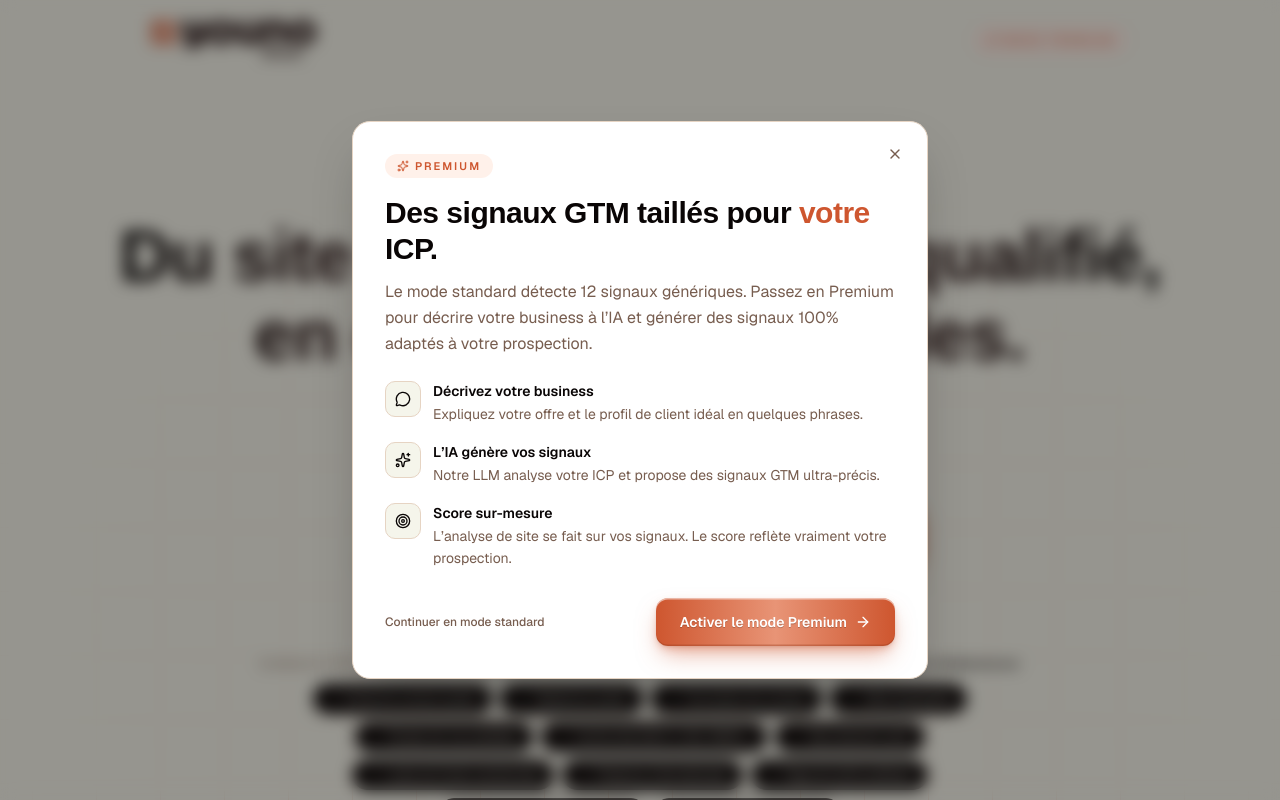
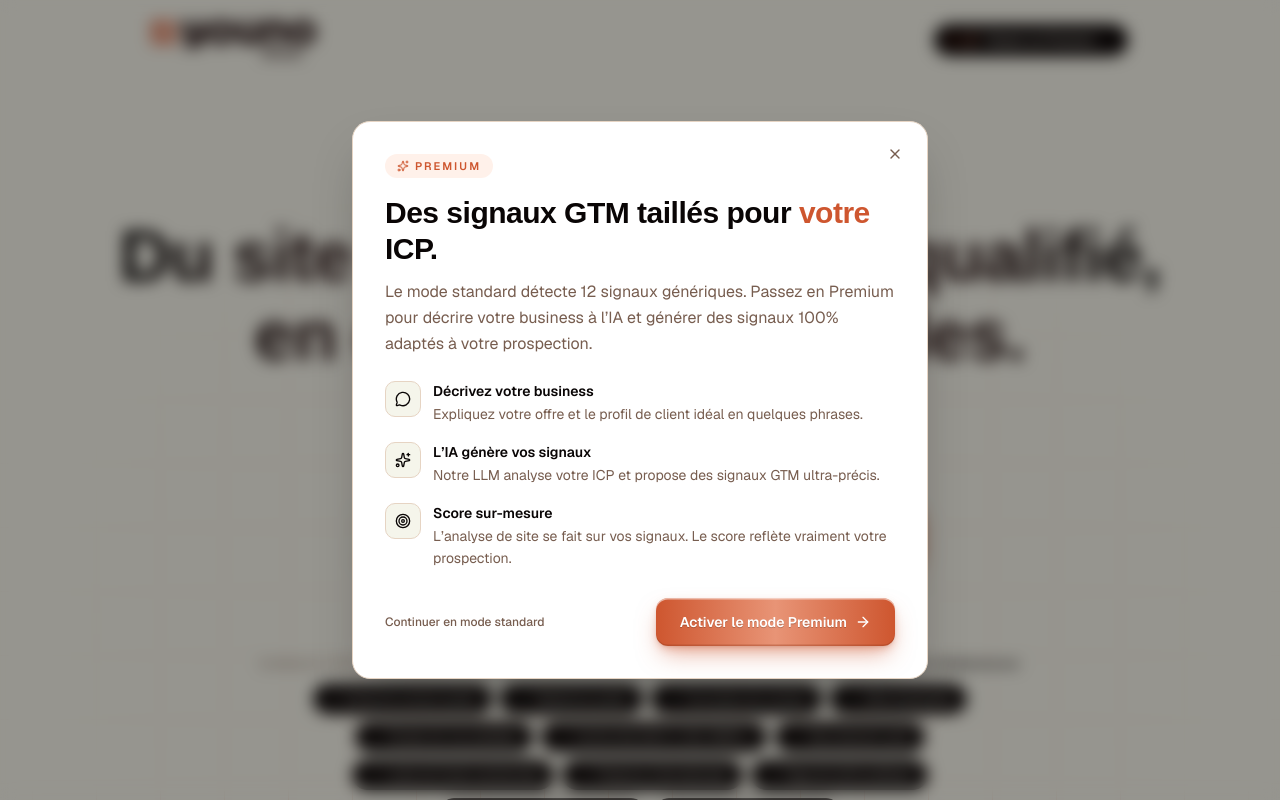
Before and after one commit to HamzaNADIFI07/Youno-Scout, a Next.js app: page / in a window 1280 px wide. Shown: the top 800 px of the page. Built offline with nearby package versions, Linux system fonts and the light colour scheme; a web font is replaced by a local one.

Commit message:
style: redesign premium CTA as dark pill with pulsing orange dot

```diff
--- a/src/components/site-header.tsx
+++ b/src/components/site-header.tsx
@@ -24,10 +24,20 @@ export function SiteHeader({
         {showPremiumCta ? (
           <Link
             href="/premium"
-            className="inline-flex items-center gap-1.5 rounded-full border border-[#ce562f]/20 bg-[#fff1ea] px-3 py-1.5 text-[11px] font-semibold uppercase tracking-[0.18em] text-[#ce562f] transition-all hover:border-[#ce562f]/40 hover:bg-[#ffe2d2]"
+            className="group inline-flex items-center gap-2 rounded-full bg-foreground px-4 py-2 text-xs font-semibold text-background shadow-sm transition-all hover:bg-foreground/90 hover:shadow-md"
           >
-            <Sparkles className="size-3" aria-hidden />
-            Mode Premium
+            <span className="relative flex size-1.5" aria-hidden>
+              <span className="absolute inline-flex size-full animate-ping rounded-full bg-[#ce562f] opacity-75" />
+              <span className="relative inline-flex size-1.5 rounded-full bg-[#ce562f]" />
+            </span>
+            <Sparkles className="size-3.5 text-[#e89476]" aria-hidden />
+            <span>Passer en Premium</span>
+            <span
+              aria-hidden
+              className="-ml-1 inline-block transition-transform group-hover:translate-x-0.5"
+            >
+              →
+            </span>
           </Link>
         ) : null}
       </div>
```
